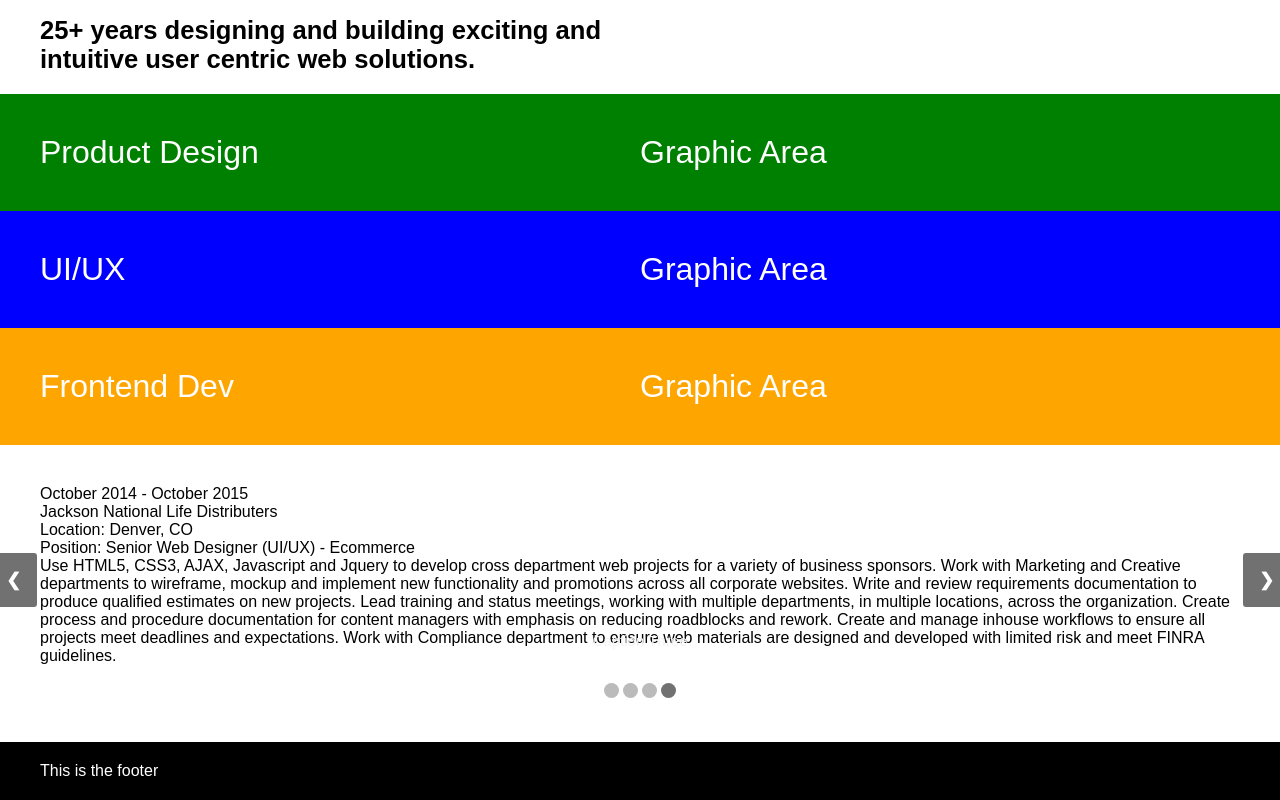
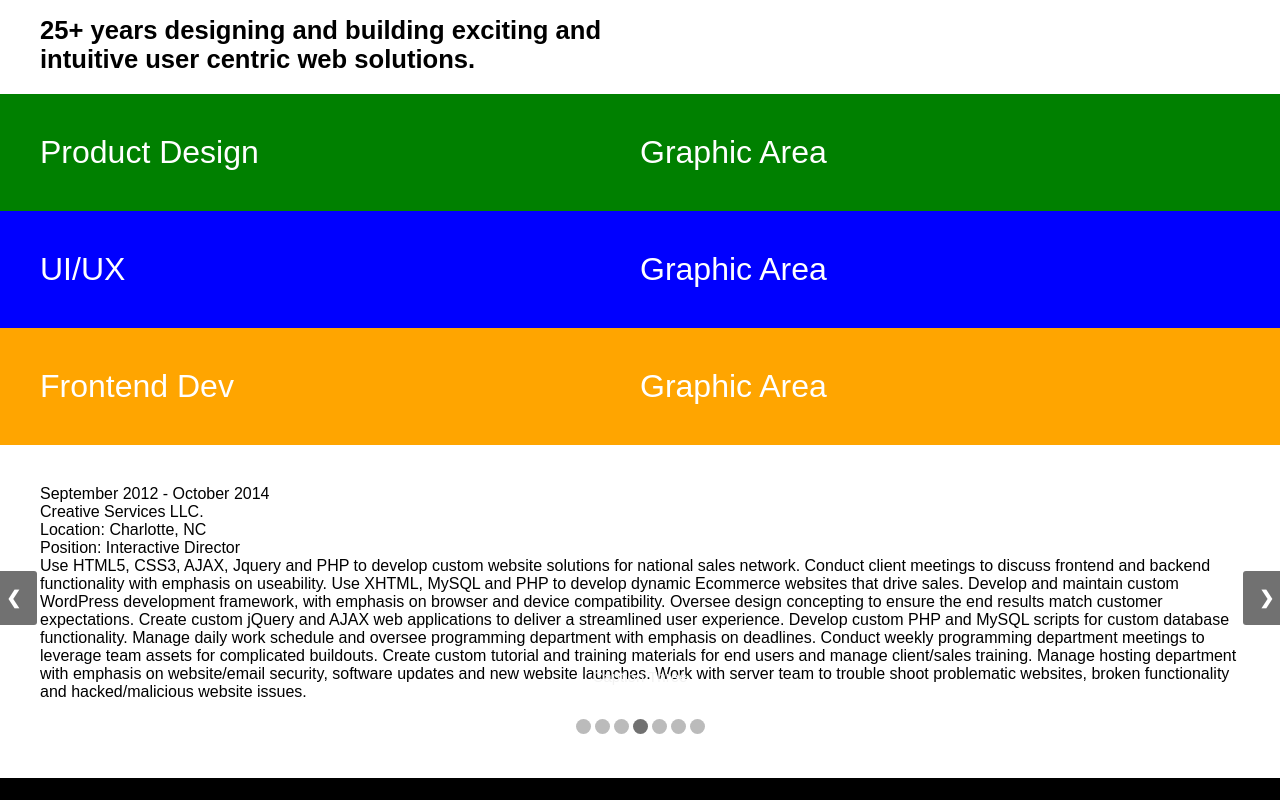
Before and after one commit to aaronunionstudios/blackbox, a Vue app: page / in a window 1280 px wide. Both pictures are taken after a click on the element 668 px from the left and 1054 px from the top of the page. Shown: the part 364-1164 px from the top of the page. Built offline with nearby package versions, Linux system fonts and the light colour scheme; a web font is replaced by a local one.

Commit message:
adding more info to slider

```diff
--- a/src/components/SlideShow.vue
+++ b/src/components/SlideShow.vue
@@ -101,19 +101,60 @@ export default {
         <div class="mySlides fade">
 
             <!-- <img src="img3.jpg" style="width:100%"> -->
-            <div class="work-date">October 2014 - October 2015</div>
-            <div class="work-name">Jackson National Life Distributers</div>
-            <div class="work-location">Location: Denver, CO</div>
-            <div class="work-position">Position: Senior Web Designer (UI/UX) - Ecommerce</div>
+            <div class="work-date">September 2012 - October 2014</div>
+            <div class="work-name">Creative Services LLC.</div>
+            <div class="work-location">Location: Charlotte, NC</div>
+            <div class="work-position">Position: Interactive Director</div>
             <div class="work-description">
-                Use HTML5, CSS3, AJAX, Javascript and Jquery to develop cross department web projects for a variety of
-                business sponsors. Work with Marketing and Creative departments to wireframe, mockup and implement new
-                functionality and promotions across all corporate websites. Write and review requirements documentation
-                to produce qualified estimates on new projects. Lead training and status meetings, working with multiple
-                departments, in multiple locations, across the organization. Create process and procedure documentation
-                for content managers with emphasis on reducing roadblocks and rework. Create and manage inhouse
-                workflows to ensure all projects meet deadlines and expectations. Work with Compliance department to
-                ensure web materials are designed and developed with limited risk and meet FINRA guidelines.</div>
+                Use HTML5, CSS3, AJAX, Jquery and PHP to develop custom website solutions for national sales network. Conduct client meetings to discuss frontend and backend functionality with emphasis on useability. Use XHTML, MySQL and PHP to develop dynamic Ecommerce websites that drive sales. Develop and maintain custom WordPress development framework, with emphasis on browser and device compatibility. Oversee design concepting to ensure the end results match customer expectations. Create custom jQuery and AJAX web applications to deliver a streamlined user experience. Develop custom PHP and MySQL scripts for custom database functionality. Manage daily work schedule and oversee programming department with emphasis on deadlines. Conduct weekly programming department meetings to leverage team assets for complicated buildouts. Create custom tutorial and training materials for end users and manage client/sales training. Manage hosting department with emphasis on website/email security, software updates and new website launches. Work with server team to trouble shoot problematic websites, broken functionality and hacked/malicious website issues.</div>
+            <div class="text">Caption Three</div>
+        </div>
+
+        <div class="mySlides fade">
+
+            <!-- <img src="img3.jpg" style="width:100%"> -->
+            <div class="work-date">January 2011 - September 2012</div>
+            <div class="work-name">Union Studios LLC.</div>
+            <div class="work-location">Location: Marshville, NC</div>
+            <div class="work-position">Position: Creative Director/Interactive Director</div>
+            <div class="work-description">
+                Develop custom website solutions on a variety of CMS frameworks. Use HTML, CSS, Jquery and PHP to create WordPress Plugins and Themes for custom funcionality with emphasis on useablility. Run client meetings to discuss website goals, sitemaps and review interactive proofs. Create and deliver HTML email newsletters, marketing campaigns and announements, monitor delivery results and create reports for marketing review. Incorporate Google Analytics and Webmaster Tools into websites, add blog functionality into existing websites and develop blog campaigns to boost SEO rankings.</div>
+            <div class="text">Caption Three</div>
+        </div>
+
+        <div class="mySlides fade">
+
+            <!-- <img src="img3.jpg" style="width:100%"> -->
+            <div class="work-date">September 2008 - January 2011</div>
+            <div class="work-name">Affinity 4, Inc. and Beliefnet.com</div>
+            <div class="work-location">Location: Norfolk VA</div>
+            <div class="work-position">Position: Senior Graphic/Web Designer</div>
+            <div class="work-description">
+                Use HTML, CSS, PHP and JavaScript to build new product ordering website for NPO business unit. Build custom landing pages in HTML and CSS for business partners. Design and develop dynamic PHP web application to dynamically generate marketing materials. Helped coordinate BN Media’s acquisition of BELIEFNET.com, website with over 3 million monthly unique visitors. Manage and maintain corporate websites with updated content and new marketing incentives. Create HTML email newsletters and marketing incentives. Develop HTML interactive sales material pages for new product launches and promotional sales. Developed custom Social Media landing pages and tied into exisiting Social Media platforms.</div>
+            <div class="text">Caption Three</div>
+        </div>
+
+        <div class="mySlides fade">
+
+            <!-- <img src="img3.jpg" style="width:100%"> -->
+            <div class="work-date">September 2004 - September 2008</div>
+            <div class="work-name">PlayPower, Inc.</div>
+            <div class="work-location">Location: Huntersville, NC</div>
+            <div class="work-position">Position: Graphic/Web Designer</div>
+            <div class="work-description">
+                Use HTML and CSS to rebrand 5 corporate websites and buildout in a CMS framework. Develop animated banner ads for product promotion through website ad campaigns. Work with sales force to develop PHP and MySQL password protected online marketing material database. Develop monthly e-newsletter in HTML and CSS for delivery to customer email list. Manage in-house hosted websites on Windows IIS Server. Develop custom HTML website landing pages for tracking marketing advertising efforts.</div>
+            <div class="text">Caption Three</div>
+        </div>
+
+        <div class="mySlides fade">
+
+            <!-- <img src="img3.jpg" style="width:100%"> -->
+            <div class="work-date">September 1997 - October 2003</div>
+            <div class="work-name">ACI Design Inc.</div>
+            <div class="work-location">Location: Charlotte, NC</div>
+            <div class="work-position">Position: Exhibit Designer</div>
+            <div class="work-description">
+                Work with sales staff and clients to create successful tradeshow strategies. Design and develop tradeshow exhibits with emphasis toward goals and budgets. Print and prepare large format inkjet prints for displays. Train and manage production artists. Install and manage tradeshow exhibit installations.</div>
             <div class="text">Caption Three</div>
         </div>
 
@@ -129,6 +170,9 @@ export default {
         <span class="dot" @click="currentSlide(2)"></span>
         <span class="dot" @click="currentSlide(3)"></span>
         <span class="dot" @click="currentSlide(4)"></span>
+        <span class="dot" @click="currentSlide(5)"></span>
+        <span class="dot" @click="currentSlide(6)"></span>
+        <span class="dot" @click="currentSlide(7)"></span>
         <!-- <span class="dot" onclick="currentSlide(3)"></span> -->
     </div>
 </template>
```
